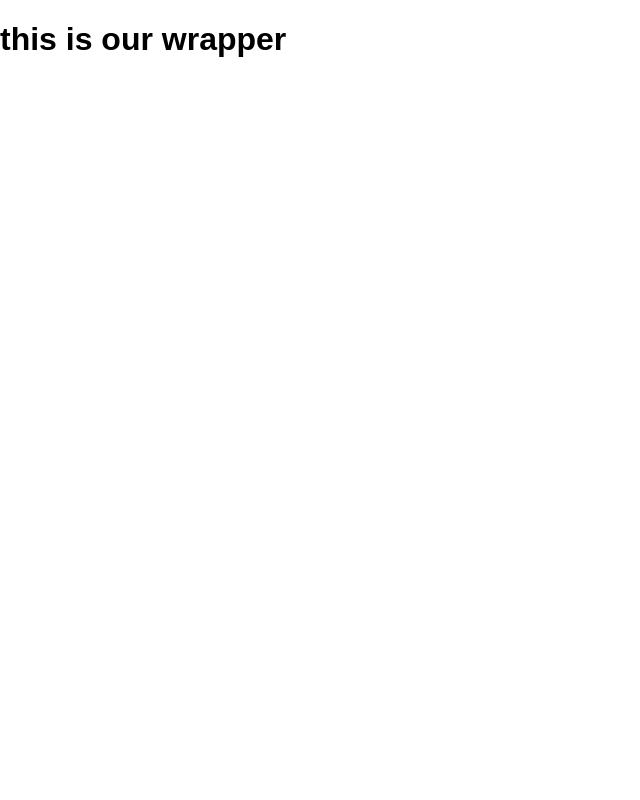
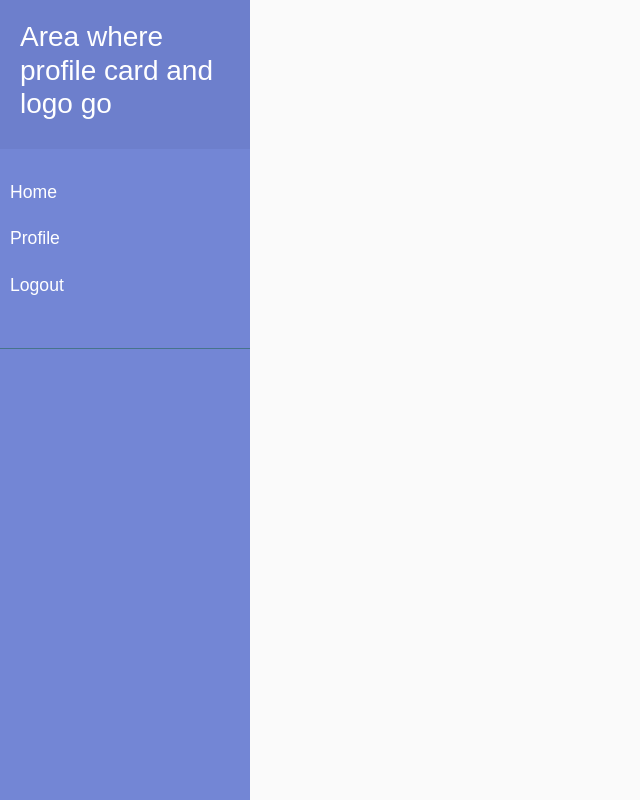
Before and after one commit to JulieValdez/project-three, a React (Create React App) app in the folder client/: page / in a window 1280 px wide. Shown: the whole page, without its empty margins (0-640 px from the left). Built offline with nearby package versions, Linux system fonts and the light colour scheme.

Commit message:
added sidenav component and included bootstrap cdn in index.html

```diff
--- a/client/public/index.html
+++ b/client/public/index.html
@@ -1,15 +1,18 @@
-<!doctype html>
+<!DOCTYPE html>
 <html lang="en">
   <head>
-    <meta charset="utf-8">
-    <meta name="viewport" content="width=device-width, initial-scale=1, shrink-to-fit=no">
-    <meta name="theme-color" content="#000000">
+    <meta charset="utf-8" />
+    <meta
+      name="viewport"
+      content="width=device-width, initial-scale=1, shrink-to-fit=no"
+    />
+    <meta name="theme-color" content="#000000" />
     <!--
       manifest.json provides metadata used when your web app is added to the
       homescreen on Android. See https://developers.google.com/web/fundamentals/engage-and-retain/web-app-manifest/
     -->
-    <link rel="manifest" href="%PUBLIC_URL%/manifest.json">
-    <link rel="shortcut icon" href="%PUBLIC_URL%/favicon.ico">
+    <link rel="manifest" href="%PUBLIC_URL%/manifest.json" />
+    <link rel="shortcut icon" href="%PUBLIC_URL%/favicon.ico" />
     <!--
       Notice the use of %PUBLIC_URL% in the tags above.
       It will be replaced with the URL of the `public` folder during the build.
@@ -20,6 +23,13 @@
       Learn how to configure a non-root public URL by running `npm run build`.
     -->
     <title>React App</title>
+    <!-- Bootstrap CSS  -->
+    <link
+      rel="stylesheet"
+      href="https://stackpath.bootstrapcdn.com/bootstrap/4.5.0/css/bootstrap.min.css"
+      integrity="sha384-9aIt2nRpC12Uk9gS9baDl411NQApFmC26EwAOH8WgZl5MYYxFfc+NcPb1dKGj7Sk"
+      crossorigin="anonymous"
+    />
   </head>
   <body>
     <noscript>
@@ -36,5 +46,21 @@
       To begin the development, run `npm start` or `yarn start`.
       To create a production bundle, use `npm run build` or `yarn build`.
     -->
+    <!-- Bootstrap JS files  -->
+    <script
+      src="https://code.jquery.com/jquery-3.5.1.slim.min.js"
+      integrity="sha384-DfXdz2htPH0lsSSs5nCTpuj/zy4C+OGpamoFVy38MVBnE+IbbVYUew+OrCXaRkfj"
+      crossorigin="anonymous"
+    ></script>
+    <script
+      src="https://cdn.jsdelivr.net/npm/popper.js@1.16.0/dist/umd/popper.min.js"
+      integrity="sha384-Q6E9RHvbIyZFJoft+2mJbHaEWldlvI9IOYy5n3zV9zzTtmI3UksdQRVvoxMfooAo"
+      crossorigin="anonymous"
+    ></script>
+    <script
+      src="https://stackpath.bootstrapcdn.com/bootstrap/4.5.0/js/bootstrap.min.js"
+      integrity="sha384-OgVRvuATP1z7JjHLkuOU7Xw704+h835Lr+6QL9UvYjZE3Ipu6Tp75j7Bh/kR0JKI"
+      crossorigin="anonymous"
+    ></script>
   </body>
 </html>
--- a/client/src/App.js
+++ b/client/src/App.js
@@ -1,11 +1,13 @@
 import React, { Component } from "react";
 import Wrapper from "./components/Wrapper/wrapper";
+import SideNav from "./components/SideNav/sideNav";
 
 class App extends Component {
   render() {
     return (
       <div className="App">
         <Wrapper />
+        <SideNav />
       </div>
     );
   }
--- a/client/src/components/SideNav/sideNav.js
+++ b/client/src/components/SideNav/sideNav.js
@@ -0,0 +1,32 @@
+import React from "react";
+import "./style.css";
+
+export function SideNav(props) {
+  return (
+    <div>
+      <div className="wrapper">
+        <nav id="sidebar">
+          <div className="sidebar-header">
+            <h3>Area where profile card and logo go</h3>
+          </div>
+
+          <ul className="list-unstyled components">
+            <li>
+              <a href="#">Home</a>
+            </li>
+            <li>
+              <a href="#">Profile</a>
+            </li>
+            <li>
+              <a href="#">Logout</a>
+            </li>
+            <li>
+              <a href="#"></a>
+            </li>
+          </ul>
+        </nav>
+      </div>
+    </div>
+  );
+}
+export default SideNav;
--- a/client/src/components/SideNav/style.css
+++ b/client/src/components/SideNav/style.css
@@ -0,0 +1,103 @@
+.wrapper {
+  display: flex;
+  width: 100%;
+}
+#sidebar {
+  min-width: 250px;
+  max-width: 250px;
+  min-height: 100vh;
+}
+
+#sidebar.active {
+  margin-left: -250px;
+}
+
+a[data-toggle="collapse"] {
+  position: relative;
+}
+
+.dropdown-toggle::after {
+  display: block;
+  position: absolute;
+  top: 50%;
+  right: 20px;
+  transform: translateY(-50%);
+}
+
+/* @media (max-width: 768px) {
+  #sidebar {
+    margin-left: -250px;
+  }
+  #sidebar.active {
+    margin-left: 0;
+  }
+} */
+
+/*
+    ADDITIONAL DEMO STYLE, NOT IMPORTANT TO MAKE THINGS WORK BUT TO MAKE IT A BIT NICER :)
+*/
+@import "https://fonts.googleapis.com/css?family=Poppins:300,400,500,600,700";
+
+body {
+  font-family: "Poppins", sans-serif;
+  background: #fafafa;
+}
+
+p {
+  font-family: "Poppins", sans-serif;
+  font-size: 1.1em;
+  font-weight: 300;
+  line-height: 1.7em;
+  color: #999;
+}
+
+a,
+a:hover,
+a:focus {
+  color: inherit;
+  text-decoration: none;
+  transition: all 0.3s;
+}
+
+#sidebar {
+  /* don't forget to add all the previously mentioned styles here too */
+  background: #7386d5;
+  color: #fff;
+  transition: all 0.3s;
+}
+
+#sidebar .sidebar-header {
+  padding: 20px;
+  background: #6d7fcc;
+}
+
+#sidebar ul.components {
+  padding: 20px 0;
+  border-bottom: 1px solid #47748b;
+}
+
+#sidebar ul p {
+  color: #fff;
+  padding: 10px;
+}
+
+#sidebar ul li a {
+  padding: 10px;
+  font-size: 1.1em;
+  display: block;
+}
+#sidebar ul li a:hover {
+  color: #7386d5;
+  background: #fff;
+}
+
+#sidebar ul li.active > a,
+a[aria-expanded="true"] {
+  color: #fff;
+  background: #6d7fcc;
+}
+ul ul a {
+  font-size: 0.9em !important;
+  padding-left: 30px !important;
+  background: #6d7fcc;
+}
--- a/client/src/components/Wrapper/wrapper.js
+++ b/client/src/components/Wrapper/wrapper.js
@@ -2,11 +2,7 @@ import React from "react";
 import "./style.css";
 
 function Wrapper(props) {
-  return (
-    <main className="wrapper">
-      <h1>this is our wrapper</h1>
-    </main>
-  );
+  return <main className="wrapper"></main>;
 }
 
 export default Wrapper;
```
